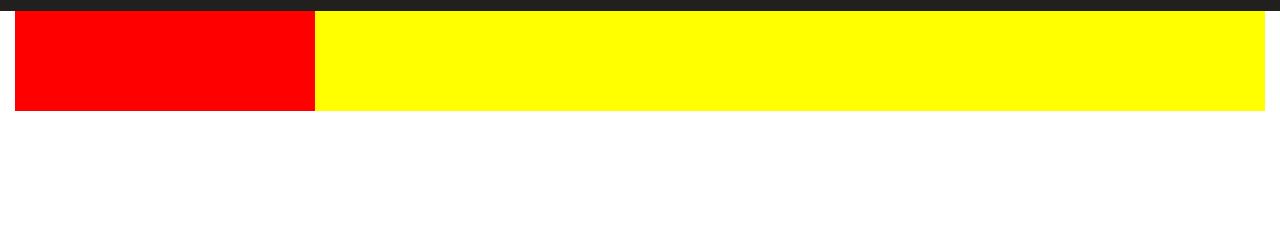
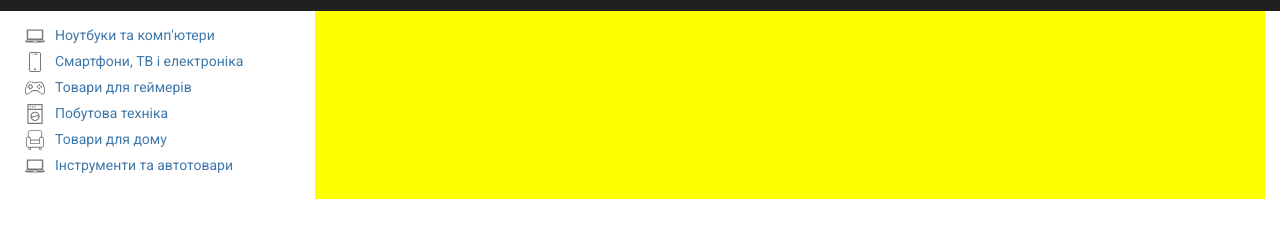
Before and after one commit to AndriiHryhorovych/Rosetka-Zefir-AG, a plain HTML site: page index.html in a window 1280 px wide. Shown: the part 61-298 px from the top of the page. Drawn offline with Linux system fonts and the light colour scheme.

Commit message:
home__catalog__list added

```diff
--- a/css/style.css
+++ b/css/style.css
@@ -234,7 +234,7 @@ body{
 
 
 .home__catalog {
-	background: #f00;
+	/*background: #f00;*/
 	min-height: 100px;
 	width: 300px;
 	min-width: 300px;
@@ -248,3 +248,27 @@ body{
 .d-flex {
 	display: flex;
 }
+.home__catalog__list__item {
+	list-style-type: none;
+	display: flex;
+	align-items: center;
+}
+.home__catalog__list__item a {
+	width: 300px;
+	height: 26px;
+	position: relative;
+	text-decoration: none;
+	font-size: 14px;
+	color: #3e77aa;
+}
+.home__catalog__list__item  a:hover {
+	color: red;
+	text-decoration: underline;
+}
+.home__catalog__list__item img {
+	height: 20px;
+	width: 20px;
+	margin: 0 6px 0 -30px;
+	position: absolute;
+	top: -1px;
+}
--- a/index.html
+++ b/index.html
@@ -103,7 +103,44 @@
 		<main>
 			<div class="container d-flex">
 				<div class="home__catalog">
-
+					<ul class="home__catalog__list">
+						<li class="home__catalog__list__item">
+							<a href="#">
+								<img src="img/laptop.svg" alt="Ноутбук">
+								<span>Ноутбуки та комп'ютери</span>
+							</a>
+						</li>
+						<li class="home__catalog__list__item">
+							<a href="#">
+								<img src="img/smartphone.svg" alt="Ноутбук">
+								<span>Смартфони, ТВ і електроніка</span>
+							</a>
+						</li>
+						<li class="home__catalog__list__item">
+							<a href="#">
+								<img src="img/console.svg" alt="Ноутбук">
+								<span>Товари для геймерів</span>
+							</a>
+						</li>
+						<li class="home__catalog__list__item">
+							<a href="#">
+								<img src="img/washing-machine.svg" alt="Ноутбук">
+								<span>Побутова техніка</span>
+							</a>
+						</li>
+						<li class="home__catalog__list__item">
+							<a href="#">
+								<img src="img/armchair.svg" alt="Ноутбук">
+								<span>Товари для дому</span>
+							</a>
+						</li>
+						<li class="home__catalog__list__item">
+							<a href="#">
+								<img src="img/laptop.svg" alt="Ноутбук">
+								<span>Інструменти та автотовари</span>
+							</a>
+						</li>
+					</ul>
 				</div>
 				<div class="home__banner">
 				</div>
```
Also changed, not shown: img/armchair.svg (added), img/console.svg (added), img/laptop.svg (added), img/smartphone.svg (added), img/washing-machine.svg (added).
